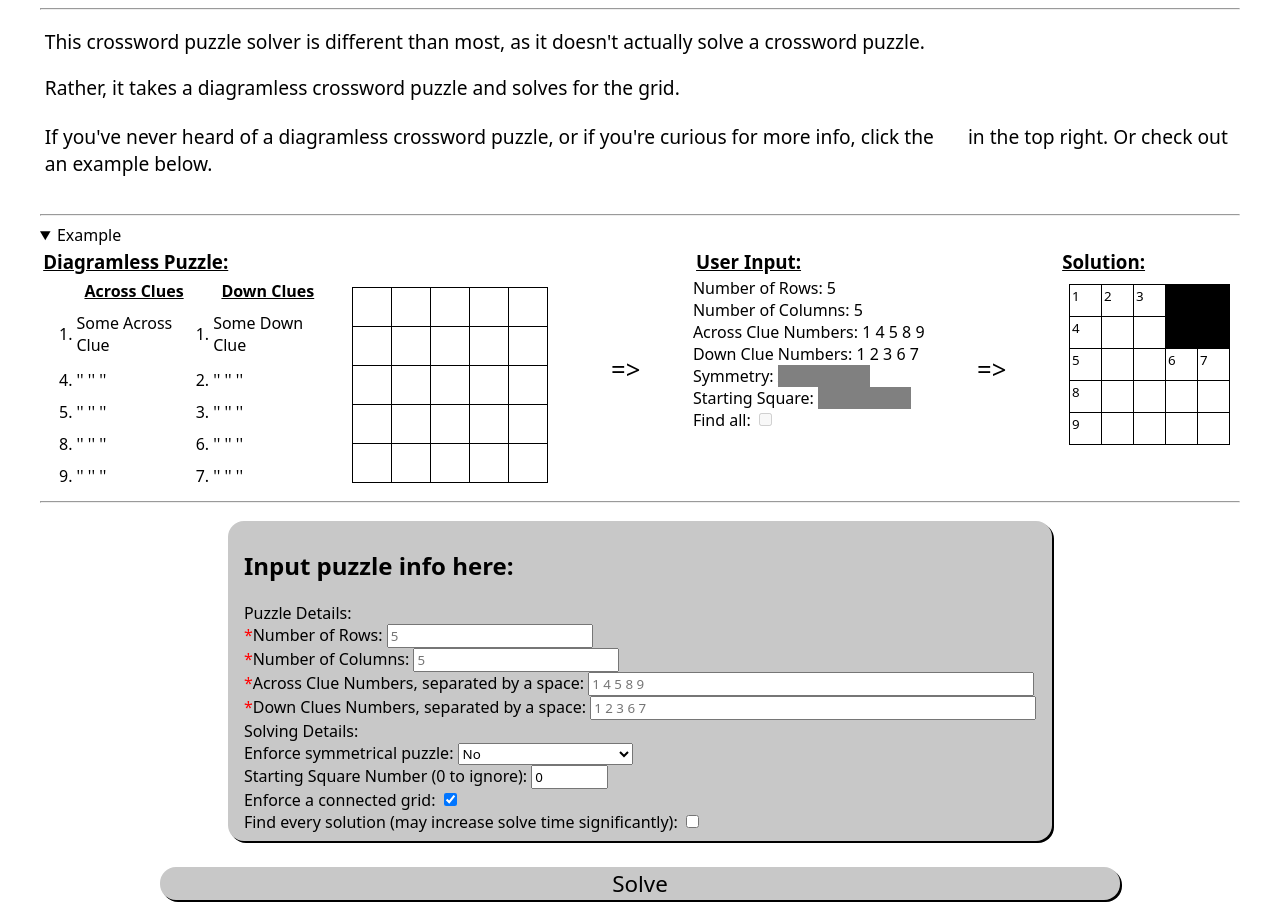
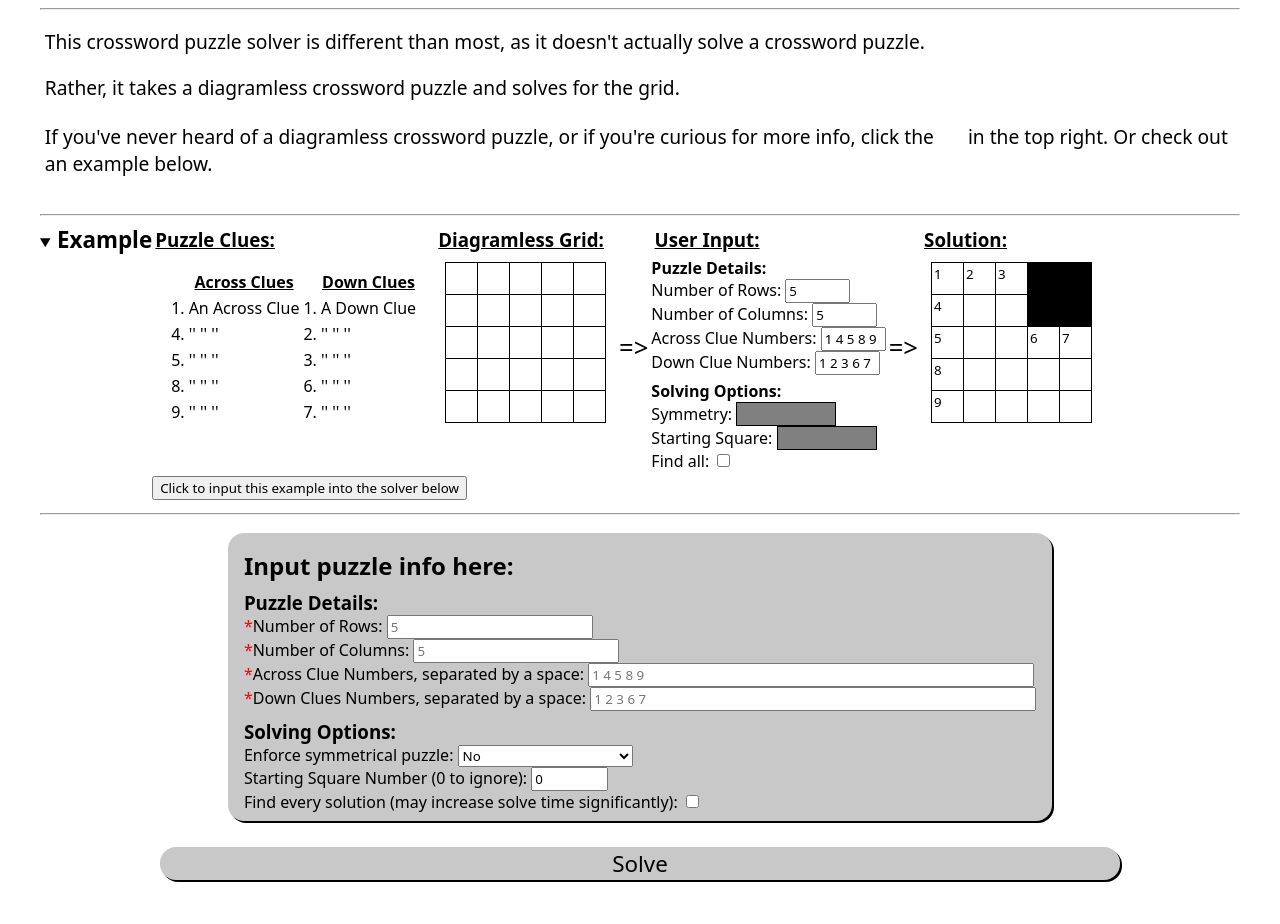
Before and after one commit to JordanKarp/diagramless-solver-web-app, a Flask app: page / in a window 1280 px wide, after a click on "Example". Shown: the part 55-979 px from the top of the page. After the commit the page ends 937 px from the top, so only its background shows below. Run offline with Flask 3, Linux system fonts and the light colour scheme; some libraries are stand-ins or nearby versions.

Commit message:
UI updates

```diff
--- a/main.py
+++ b/main.py
@@ -31,7 +31,7 @@ def solve():
         dClues = form_data.get("downClues")
         symmetry = form_data.get("symmetry")
         starting = form_data.get("starting")
-        connected = form_data.get("connected") == "on"
+        connected = True
         findAll = form_data.get("findAll") == "on"
 
         solutions = run(
--- a/static/css/style.css
+++ b/static/css/style.css
@@ -60,6 +60,11 @@ hr {
 #options {
     display: flex;
     justify-content: center;
+}
+
+.formHeader {
+    margin-top: .5rem;
+    margin-bottom: 0;
 }
 
 
@@ -201,6 +206,7 @@ table {
     text-align: left;
 }
 
+
 .acrossDetails,
 .downDetails {
     width: 100%;
@@ -214,7 +220,15 @@ table {
 }
 
 .clueTable {
+    margin: 1rem;
     flex: 15;
+}
+
+
+
+
+.explainationItem {
+    flex-basis: content;
 }
 
 .gridTable {
@@ -222,8 +236,11 @@ table {
 }
 
 .arrow {
-    margin: auto;
+    flex: 0;
     font-size: 1.6rem;
+    flex-basis: 0;
+    margin: auto 0;
+    padding: 3px
 }
 
 .exampleHeader {
@@ -245,16 +262,24 @@ table {
     display: flex;
 }
 
+.exampleInput {
+    width: 65px;
+
+}
+
+
 .hint {
+    width: max-content;
+    min-width: 100px;
     color: grey;
+    border: 1px solid black;
     background-color: grey;
-    width: 40%;
+    min-width: max(fit-content, 100px);
     display: inline-block;
 }
 
 .hint:hover,
 .hint:focus {
-    width: 40%;
     display: inline-block;
     color: black;
     background-color: white;
--- a/templates/index.html
+++ b/templates/index.html
@@ -22,12 +22,11 @@
     <p>If you've never heard of a diagramless crossword puzzle, or if you're curious for more info, click the <box-icon name='info-circle' type='solid' ></box-icon> in the top right. Or check out an example below.</p></p>
     <hr/>
 
-    <details>
-        <summary>Example</summary>
+    <details style='display: flex;'>
+        <summary><h2 style="display: inline; font-size: 1.4rem;">Example</h2></summary>
         <div class="explaination">
-            <div>
-                <h3 class="exampleHeader">Diagramless Puzzle:</h3>
-                <div class="examplePuzzleDiv">
+            <div class="explainationItem">
+                <h3 class="exampleHeader">Puzzle Clues:</h3>
                 <table class="clueTable">
                     <thead>
                         <th></th>
@@ -38,9 +37,9 @@
                     <tbody>
                         <tr>
                             <td>1.</td>
-                                <td>Some Across Clue</td>
+                            <td>An Across Clue</td>
                             <td>1.</td>
-                                <td>Some Down Clue</td>
+                            <td>A Down Clue</td>
                         </tr>
                         <tr>
                             <td>4.</td>
@@ -68,6 +67,9 @@
                         </tr>
                     </tbody>
                 </table>
+            </div>
+            <div class="explainationItem">
+                <h3 class="exampleHeader">Diagramless Grid:</h3>
                 <table class="solutionTable">
                     <tr>
                         <td class="sq"></td>
@@ -106,23 +108,23 @@
                     </tr>
                 </table>
             </div>
-
-            </div>
             <div class="arrow">=></div>
-            <div>
+            <div class="explainationItem">
                 <h3 class="exampleHeader">User Input:</h3>
                 <ul class="exampleList">
-                    <li>Number of Rows: 5</li>
-                    <li>Number of Columns: 5</li>
-                    <li>Across Clue Numbers: 1 4 5 8 9</li>
-                    <li>Down Clue Numbers: 1 2 3 6 7</li>
+                    <h4 style="margin: .3rem auto 0 auto;">Puzzle Details:</h4>
+                    <li>Number of Rows: <input type="text" class="exampleInput" value="5" readonly></li>
+                    <li>Number of Columns: <input type="text"  class="exampleInput" value="5" readonly></li>
+                    <li>Across Clue Numbers: <input type="text"  class="exampleInput" value="1 4 5 8 9" readonly></li>
+                    <li>Down Clue Numbers: <input type="text" class="exampleInput" value="1 2 3 6 7" readonly></li>
+                    <h4 style="margin: .3rem auto 0 auto;">Solving Options:</h4>
                     <li>Symmetry: <span class="hint">Asymmetry</span></li>
                     <li>Starting Square: <span class="hint">1</span></li>
-                    <li>Find all: <input type="checkbox" disabled></li>
+                    <li>Find all: <input type="checkbox" readonly></li>
                 </ul>
             </div>
             <div class="arrow">=></div>
-            <div>
+            <div class="explainationItem">
                 <h3 class="exampleHeader">Solution:</h3>
                 <table class="solutionTable">
                     <tr>
@@ -164,15 +166,17 @@
             </div>
 
         </div>
+        <button type="button" style='margin: .3rem auto;' onclick="fillPuzzle('5','5','1 4 5 8 9', '1 2 3 6 7', 'Asymmetry', '1', false)">Click to input this example into the solver below</button>
+
     </details>
 
     <hr/>
     <div id="content">
         <div id="options">
             <div class="inputOption" id="form">
-                <h2>Input puzzle info here:</h4>
+                <h2 class="formHeader">Input puzzle info here:</h4>
                 <form action="/solve" method="post" id="puzzleForm">
-                    <label>Puzzle Details:</label>
+                    <h3 class="formHeader">Puzzle Details:</h3>
                     <label for="rows" title="Number of rows in the puzzle" class="required">Number of Rows:
                         <input type="number" name="rows" id="rowInput" min="3" placeholder="5" size="5" required/>
                     </label>
@@ -185,7 +189,7 @@
                     <label for="downClues" title="List down clues separated by a space" class="required">Down Clues Numbers, separated by a space:
                         <input type="text" name="downClues" id="downInput" contenteditable="true" size='50' pattern="\d+ (?:\d+ )*\d+" placeholder="1 2 3 6 7" required/>
                     </label>
-                    <label>Solving Details:</label>
+                    <h3 class="formHeader">Solving Options:</h3>
                     <label for="symmetry" title="Define the puzzle's symmetry type">Enforce symmetrical puzzle:
                         <select name="symmetry" id="symmetryInput">
                             <option value="None" selected>No</option>
@@ -203,9 +207,6 @@
                     <label for="starting" title="Please input the starting square. Leave blank (or put 0) to not enforce.">Starting Square Number (0 to ignore):
                         <input type="number" name="starting" id="startingInput" value="0" min="0" max="20" inputmode="numeric" size="5"/>
                     </label>
-                    <label for="connected" title="Traditional crosswords are all one 'zone' - this enforces that interconnectedness.">Enforce a connected grid:
-                        <input type="checkbox" name="connected" id="connectedInput" checked>
-                    </label>
                     <label for="findAll" title="Continue the program after a solution has been found. CAUTION: may extend solve time significantly.">Find every solution (may increase solve time significantly):
                         <input type="checkbox" name="findAll" id="findAllInput" >
                     </label>
@@ -215,30 +216,30 @@
             <div class="inputOption">
                 <h2>Or choose one of the given puzzles here:</h4>
                 <div id="prefilledButtons">
-                    <button type="button" onclick="fillPuzzle('5','5','1 4 5 8 9', '1 2 3 6 7', 'Asymmetry', '1', true, false)">5x5 - Asymmetry - 1</button>
-                    <button type="button" onclick="fillPuzzle('9','9','1 4 7 8 9 10 11 12 13 14 15 17 18 20 21', '1 2 3 4 5 6 16 17 19', 'Left Right', '1', true, false)">9x9 - Left Right - 1</button>
-                    <button type="button" onclick="fillPuzzle('9','9','1 4 6 7 8 9 13 14 16 17 18 19', '1 2 3 4 5 9 10 11 12 13 15', 'Left Right', '4', true, false)">9x9 - Left Right - 4</button>
-                    <button type="button" onclick="fillPuzzle('9','9','1 4 5 7 9 10 12 13 14 16 17 18 19 20', '1 2 3 5 6 7 8 9 11 15 16', 'Left Right', '4', true, false)">9x9 - Left Right - 4</button>
-                    <button type="button" onclick="fillPuzzle('9','9','1 4 7 8 9 10 11 12 13 17 18 19 20', '1 2 3 4 5 6 14 15 16', 'Left Right', '1', true, false)">9x9 - Left Right - 1</button>
-                    <button type="button" onclick="fillPuzzle('9','9','1 4 6 8 11 13 14 15 17 18 20 21', '1 2 3 5 7 8 9 10 12 16 19', 'Up Down', '4', true, false)">9x9 - Up Down - 4</button>
-                    <button type="button" onclick="fillPuzzle('9','9','1 5 8 9 10 11 12 13 16 20 21', '1 2 3 4 5 6 7 8 9 13 14 15 17 18 19', 'Up Down', '4', true, false)">9x9 - Up Down - 4</button>
-                    <button type="button" onclick="fillPuzzle('9','9','1 8 9 10 11 15 17 20 21', '1 2 3 4 5 6 7 8 12 13 14 16 17 18 19', 'Rotational', '2', true, false)">9x9 - Rotational - 2</button>
-                    <button type="button" onclick="fillPuzzle('9','9','1 4 5 9 11 13 15 16 18 19 21 22', '1 2 3 6 7 8 9 10 12 14 17 20', 'Rotational', '3', true, false)">9x9 - Rotational - 3</button>
-                    <button type="button" onclick="fillPuzzle('9','9','1 4 7 8 9 10 11 13 14 16 17 20 21 22 23', '1 2 3 4 5 6 8 12 14 15 16 18 19', 'Rotational', '1', true, false)">9x9 - Rotational - 1</button>
-                    <button type="button" onclick="fillPuzzle('9','9','1 4 5 6 9 11 14 15 17 18 20 21', '1 2 3 6 7 8 10 11 12 13 16 19', 'Dual Rotational', '3', true, false)">9x9 - Dual Rotational - 3</button>
-                    <button type="button" onclick="fillPuzzle('9','9','1 4 6 9 10 11 12 14 16 17 19 20', '1 2 3 4 5 6 7 8 13 15 16 18', 'Dual Rotational', '5', true, false)">9x9 - Dual Rotational - 5</button>
-                    <button type="button" onclick="fillPuzzle('9','9','1 4 7 9 10 11 12 14 15 21 22 23 24 25 26', '1 2 3 4 5 6 8 9 13 15 16 17 18 19 20', 'Three Way', '1', true, false)">9x9 - Three Way - 1</button>
-                    <button type="button" onclick="fillPuzzle('9','9','1 10 11 12 13 14 15 21 22', '1 2 3 4 5 6 7 8 9 15 16 17 18 19 20', 'Three Way', '1', true, false)">9x9 - Three Way - 1</button>
-                    <button type="button" onclick="fillPuzzle('9','9','1 4 7 8 9 12 13 15 17 18 19 20 23 24', '1 2 3 4 5 6 10 11 14 15 16 19 21 22', 'Diagonal TLBR', '1', true, false)">9x9 - Diagonal TLBR - 1</button>
-                    <button type="button" onclick="fillPuzzle('9','9','1 5 9 10 11 12 13 15 16 20 22 23 24 25 26', '1 2 3 4 5 6 7 8 14 16 17 18 19 20 21', 'Diagonal TRBL', '1', true, false)">9x9 - Diagonal TRBL - 1</button>
-                    <button type="button" onclick="fillPuzzle('9','9','1 4 5 6 12 13 14 15 16', '1 2 3 6 7 8 9 10 11', 'Super', '4', true, false)">9x9 - Super - 4</button>
-                    <button type="button" onclick="fillPuzzle('9','9','1 4 7 8 9 11 12 14 15 17 19 22 23 24 25', '1 2 3 4 5 6 10 11 13 15 16 17 18 20 21', 'Super', '1', true, false)">9x9 - Super - 1</button>
-                    <button type="button" onclick="fillPuzzle('9','9','1 4 5 6 7 10 11 12 13 15 16', '1 2 3 6 7 8 9 12 14', 'Asymmetry', '7', true, false)">9x9 - Asymmetry - 7</button>
-                    <button type="button" onclick="fillPuzzle('9','9','1 4 7 8 9 10 11 15 16 17 18 19', '1 2 3 4 5 6 12 13 14', 'Asymmetry', '1', true, false)">9x9 - Asymmetry - 1</button>
-                    <button type="button" onclick="fillPuzzle('9','10','1 5 7 9 10 11 12 14 15 16 17 18 19 20 21', '1 2 3 4 5 6 7 8 11 13', 'Left Right', '4', true, false)">9x10 - Left Right - 4</button>
-                    <button type="button" onclick="fillPuzzle('10','10','1 4 6 9 10 11 15 17 18 19', '1 2 3 4 5 7 8 11 12 13 14 16', 'Rotational', '5', true, false)">10x10 - Rotational - 5</button>
-                    <button type="button" onclick="fillPuzzle('13','13','1 4 5 8 9 11 14 15 16 17 19 20 21 22 24 25 26 27 29 30 31 32', '1 2 3 4 5 6 7 10 11 12 13 18 23 24 26 28', 'Asymmetry', '6', true, false)">13x13 - Asymmetry - 6</button>
-                    <button type="button" onclick="fillPuzzle('15','15','1 6 10 13 14 15 16 17 18 19 21 23 25 26 30 31 32 34 37 38 39 40 41 42 43 44 47 51 52 54 58 59 61 62 63 64 65 66 67', '1 2 3 4 5 6 7 8 9 10 11 12 15 20 22 24 26 27 28 29 33 34 35 36 38 39 41 43 45 46 47 48 49 50 53 55 56 57 60', 'Rotational', '1', true, false)">15x15 - Rotational - 1</button>
+                    <button type="button" onclick="fillPuzzle('5','5','1 4 5 8 9', '1 2 3 6 7', 'Asymmetry', '1', false)">5x5 - Asymmetry - 1</button>
+                    <button type="button" onclick="fillPuzzle('9','9','1 4 7 8 9 10 11 12 13 14 15 17 18 20 21', '1 2 3 4 5 6 16 17 19', 'Left Right', '1', false)">9x9 - Left Right - 1</button>
+                    <button type="button" onclick="fillPuzzle('9','9','1 4 6 7 8 9 13 14 16 17 18 19', '1 2 3 4 5 9 10 11 12 13 15', 'Left Right', '4', false)">9x9 - Left Right - 4</button>
+                    <button type="button" onclick="fillPuzzle('9','9','1 4 5 7 9 10 12 13 14 16 17 18 19 20', '1 2 3 5 6 7 8 9 11 15 16', 'Left Right', '4', false)">9x9 - Left Right - 4</button>
+                    <button type="button" onclick="fillPuzzle('9','9','1 4 7 8 9 10 11 12 13 17 18 19 20', '1 2 3 4 5 6 14 15 16', 'Left Right', '1', false)">9x9 - Left Right - 1</button>
+                    <button type="button" onclick="fillPuzzle('9','9','1 4 6 8 11 13 14 15 17 18 20 21', '1 2 3 5 7 8 9 10 12 16 19', 'Up Down', '4', false)">9x9 - Up Down - 4</button>
+                    <button type="button" onclick="fillPuzzle('9','9','1 5 8 9 10 11 12 13 16 20 21', '1 2 3 4 5 6 7 8 9 13 14 15 17 18 19', 'Up Down', '4', false)">9x9 - Up Down - 4</button>
+                    <button type="button" onclick="fillPuzzle('9','9','1 8 9 10 11 15 17 20 21', '1 2 3 4 5 6 7 8 12 13 14 16 17 18 19', 'Rotational', '2', false)">9x9 - Rotational - 2</button>
+                    <button type="button" onclick="fillPuzzle('9','9','1 4 5 9 11 13 15 16 18 19 21 22', '1 2 3 6 7 8 9 10 12 14 17 20', 'Rotational', '3', false)">9x9 - Rotational - 3</button>
+                    <button type="button" onclick="fillPuzzle('9','9','1 4 7 8 9 10 11 13 14 16 17 20 21 22 23', '1 2 3 4 5 6 8 12 14 15 16 18 19', 'Rotational', '1', false)">9x9 - Rotational - 1</button>
+                    <button type="button" onclick="fillPuzzle('9','9','1 4 5 6 9 11 14 15 17 18 20 21', '1 2 3 6 7 8 10 11 12 13 16 19', 'Dual Rotational', '3', false)">9x9 - Dual Rotational - 3</button>
+                    <button type="button" onclick="fillPuzzle('9','9','1 4 6 9 10 11 12 14 16 17 19 20', '1 2 3 4 5 6 7 8 13 15 16 18', 'Dual Rotational', '5', false)">9x9 - Dual Rotational - 5</button>
+                    <button type="button" onclick="fillPuzzle('9','9','1 4 7 9 10 11 12 14 15 21 22 23 24 25 26', '1 2 3 4 5 6 8 9 13 15 16 17 18 19 20', 'Three Way', '1', false)">9x9 - Three Way - 1</button>
+                    <button type="button" onclick="fillPuzzle('9','9','1 10 11 12 13 14 15 21 22', '1 2 3 4 5 6 7 8 9 15 16 17 18 19 20', 'Three Way', '1', false)">9x9 - Three Way - 1</button>
+                    <button type="button" onclick="fillPuzzle('9','9','1 4 7 8 9 12 13 15 17 18 19 20 23 24', '1 2 3 4 5 6 10 11 14 15 16 19 21 22', 'Diagonal TLBR', '1', false)">9x9 - Diagonal TLBR - 1</button>
+                    <button type="button" onclick="fillPuzzle('9','9','1 5 9 10 11 12 13 15 16 20 22 23 24 25 26', '1 2 3 4 5 6 7 8 14 16 17 18 19 20 21', 'Diagonal TRBL', '1', false)">9x9 - Diagonal TRBL - 1</button>
+                    <button type="button" onclick="fillPuzzle('9','9','1 4 5 6 12 13 14 15 16', '1 2 3 6 7 8 9 10 11', 'Super', '4', false)">9x9 - Super - 4</button>
+                    <button type="button" onclick="fillPuzzle('9','9','1 4 7 8 9 11 12 14 15 17 19 22 23 24 25', '1 2 3 4 5 6 10 11 13 15 16 17 18 20 21', 'Super', '1', false)">9x9 - Super - 1</button>
+                    <button type="button" onclick="fillPuzzle('9','9','1 4 5 6 7 10 11 12 13 15 16', '1 2 3 6 7 8 9 12 14', 'Asymmetry', '7', false)">9x9 - Asymmetry - 7</button>
+                    <button type="button" onclick="fillPuzzle('9','9','1 4 7 8 9 10 11 15 16 17 18 19', '1 2 3 4 5 6 12 13 14', 'Asymmetry', '1', false)">9x9 - Asymmetry - 1</button>
+                    <button type="button" onclick="fillPuzzle('9','10','1 5 7 9 10 11 12 14 15 16 17 18 19 20 21', '1 2 3 4 5 6 7 8 11 13', 'Left Right', '4', false)">9x10 - Left Right - 4</button>
+                    <button type="button" onclick="fillPuzzle('10','10','1 4 6 9 10 11 15 17 18 19', '1 2 3 4 5 7 8 11 12 13 14 16', 'Rotational', '5', false)">10x10 - Rotational - 5</button>
+                    <button type="button" onclick="fillPuzzle('13','13','1 4 5 8 9 11 14 15 16 17 19 20 21 22 24 25 26 27 29 30 31 32', '1 2 3 4 5 6 7 10 11 12 13 18 23 24 26 28', 'Asymmetry', '6', false)">13x13 - Asymmetry - 6</button>
+                    <button type="button" onclick="fillPuzzle('15','15','1 6 10 13 14 15 16 17 18 19 21 23 25 26 30 31 32 34 37 38 39 40 41 42 43 44 47 51 52 54 58 59 61 62 63 64 65 66 67', '1 2 3 4 5 6 7 8 9 10 11 12 15 20 22 24 26 27 28 29 33 34 35 36 38 39 41 43 45 46 47 48 49 50 53 55 56 57 60', 'Rotational', '1', false)">15x15 - Rotational - 1</button>
                 </div>
             </div> -->
         </div>
@@ -254,14 +255,13 @@
         loaderElem.classList.add('loader')
         container.appendChild(loaderElem)
     })
-    function fillPuzzle(row, col, acc, down, sym, start, conn, all) {
+    function fillPuzzle(row, col, acc, down, sym, start, all) {
         document.getElementById('rowInput').value = row
         document.getElementById('columnInput').value = col
         document.getElementById('acrossInput').value = acc
         document.getElementById('downInput').value = down
         document.getElementById('symmetryInput').value = sym
         document.getElementById('startingInput').value = start
-        document.getElementById('connectedInput').checked = conn
         document.getElementById('findAllInput').checked = all
         document.getElementById('puzzleForm').submit();
     }
```
Lines whose indentation alone changed are shown as unchanged.
